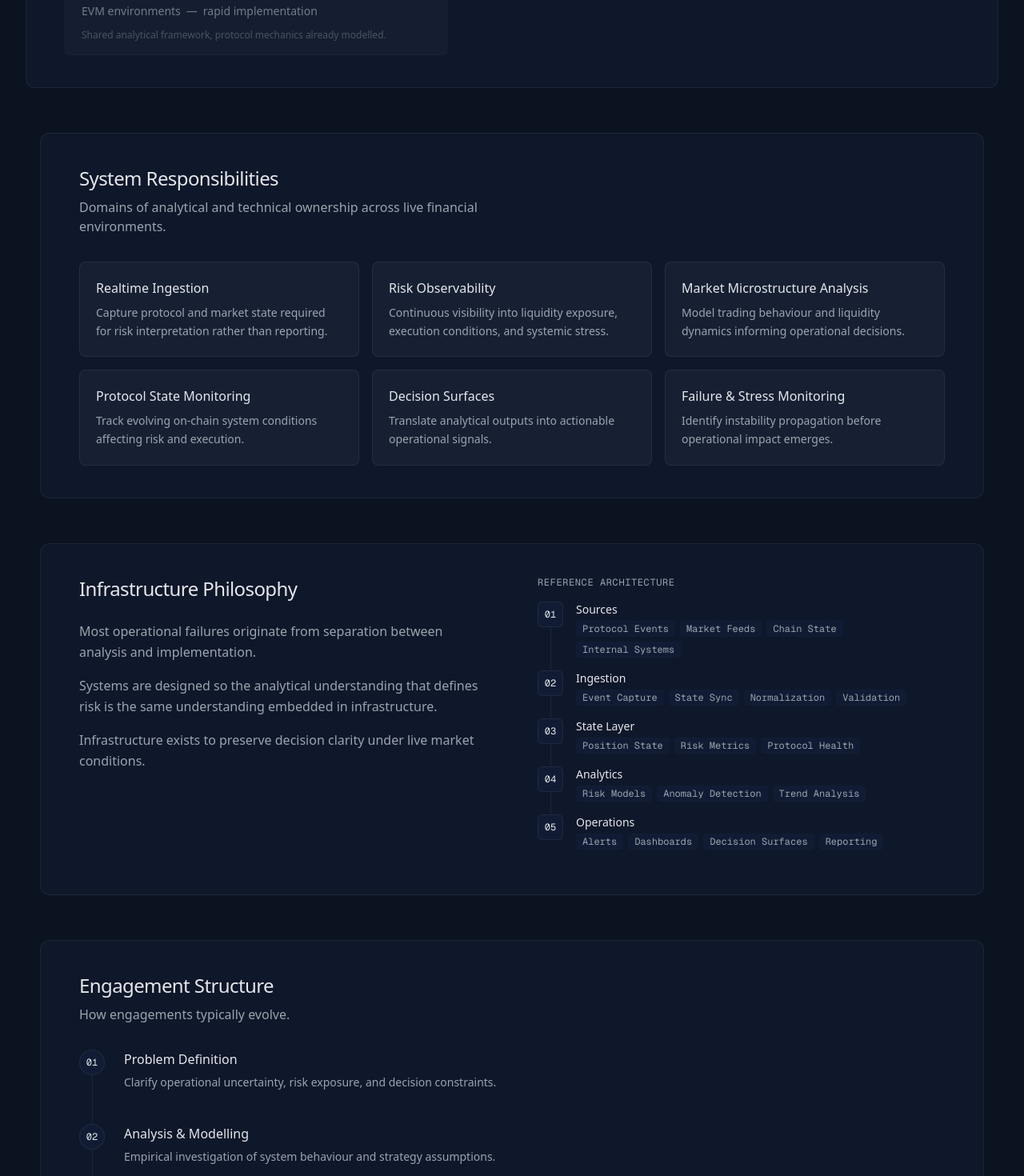
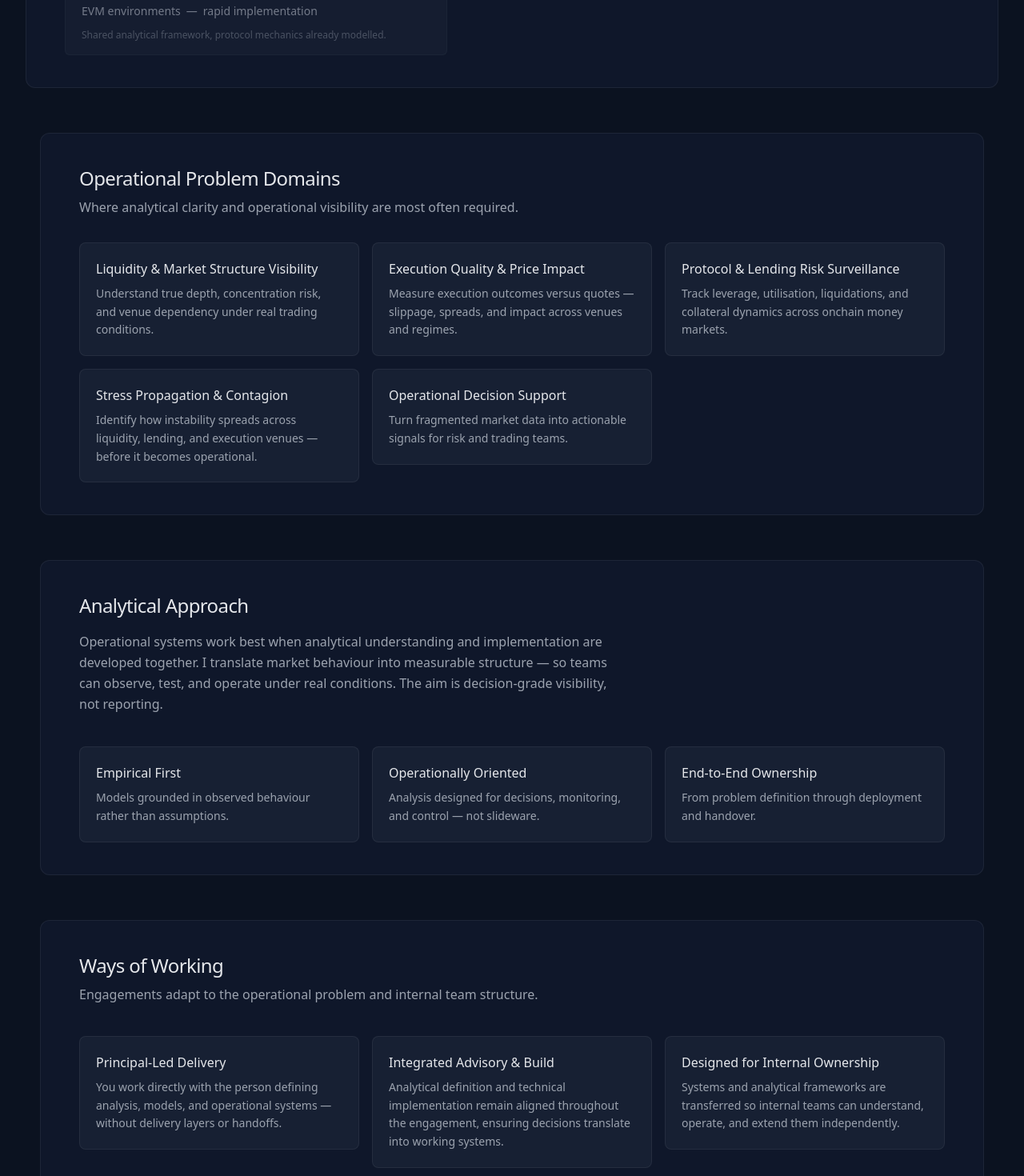
Before and after one commit to 0xNomadAnalyst/myweb, a Next.js app in the folder opus/: page / in a window 1280 px wide. Shown: the part 1330-2800 px from the top of the page at 80% size. Built offline with nearby package versions, Linux system fonts and the light colour scheme.

Commit message:
main narrative flow, and acceptable draft content settled
---

NEXT: try to make more exciting visually

```diff
--- a/opus/components/layout/header.tsx
+++ b/opus/components/layout/header.tsx
@@ -4,7 +4,8 @@ import Link from "next/link";
 import { Button } from "@/components/ui/button";
 
 const navLinks = [
-  { label: "System", href: "#system" },
+  { label: "Platform", href: "#system" },
+  { label: "Domains", href: "#capabilities" },
   { label: "Approach", href: "#approach" },
   { label: "Background", href: "#background" },
 ];
--- a/opus/components/sections/architecture.tsx
+++ b/opus/components/sections/architecture.tsx
@@ -1,78 +1,49 @@
 import { SectionShell } from "@/components/shared/section-shell";
 import { FadeIn } from "@/components/shared/fade-in";
 
-const stages = [
-  { label: "Sources", items: ["Protocol Events", "Market Feeds", "Chain State", "Internal Systems"] },
-  { label: "Ingestion", items: ["Event Capture", "State Sync", "Normalization", "Validation"] },
+const principles = [
   {
-    label: "State Layer",
-    items: ["Position State", "Risk Metrics", "Protocol Health"],
+    title: "Empirical First",
+    description:
+      "Models grounded in observed behaviour rather than assumptions.",
   },
   {
-    label: "Analytics",
-    items: ["Risk Models", "Anomaly Detection", "Trend Analysis"],
+    title: "Operationally Oriented",
+    description:
+      "Analysis designed for decisions, monitoring, and control — not slideware.",
   },
   {
-    label: "Operations",
-    items: ["Alerts", "Dashboards", "Decision Surfaces", "Reporting"],
+    title: "End-to-End Ownership",
+    description: "From problem definition through deployment and handover.",
   },
 ];
 
 export function Architecture() {
   return (
     <SectionShell id="approach">
-      <div className="grid gap-12 lg:grid-cols-2 lg:gap-16">
       <FadeIn>
         <h2 className="text-2xl font-medium tracking-tight">
-            Infrastructure Philosophy
+          Analytical Approach
         </h2>
-          <div className="mt-6 max-w-prose space-y-4 leading-relaxed text-muted-foreground">
-            <p>
-              Most operational failures originate from separation between
-              analysis and implementation.
+        <p className="mt-4 max-w-2xl leading-relaxed text-muted-foreground">
+          Operational systems work best when analytical understanding and
+          implementation are developed together. I translate market behaviour
+          into measurable structure — so teams can observe, test, and operate
+          under real conditions. The aim is decision-grade visibility, not
+          reporting.
         </p>
-            <p>
-              Systems are designed so the analytical understanding that defines
-              risk is the same understanding embedded in infrastructure.
-            </p>
-            <p>
-              Infrastructure exists to preserve decision clarity under live
-              market conditions.
+      </FadeIn>
+      <div className="mt-10 grid gap-4 md:grid-cols-3">
+        {principles.map((item, i) => (
+          <FadeIn key={item.title} delay={i * 0.05}>
+            <div className="rounded-lg border border-border bg-card p-5">
+              <h3 className="font-medium">{item.title}</h3>
+              <p className="mt-2 text-sm leading-relaxed text-muted-foreground">
+                {item.description}
               </p>
             </div>
           </FadeIn>
-        <FadeIn delay={0.1}>
-          <div className="space-y-0">
-            <p className="mb-4 font-mono text-xs uppercase tracking-wider text-muted-foreground">
-              Reference Architecture
-            </p>
-            {stages.map((stage, i) => (
-              <div key={stage.label} className="flex gap-4">
-                <div className="flex flex-col items-center">
-                  <div className="flex h-8 w-8 shrink-0 items-center justify-center rounded-md border border-border bg-secondary font-mono text-xs">
-                    {String(i + 1).padStart(2, "0")}
-                  </div>
-                  {i < stages.length - 1 && (
-                    <div className="min-h-3 w-px flex-1 bg-border" />
-                  )}
-                </div>
-                <div className="pb-4">
-                  <p className="text-sm font-medium">{stage.label}</p>
-                  <div className="mt-1 flex flex-wrap gap-1.5">
-                    {stage.items.map((item) => (
-                      <span
-                        key={item}
-                        className="rounded bg-secondary px-2 py-0.5 font-mono text-xs text-muted-foreground"
-                      >
-                        {item}
-                      </span>
         ))}
-                  </div>
-                </div>
-              </div>
-            ))}
-          </div>
-        </FadeIn>
       </div>
     </SectionShell>
   );
--- a/opus/components/sections/background.tsx
+++ b/opus/components/sections/background.tsx
@@ -1,63 +1,125 @@
 import { SectionShell } from "@/components/shared/section-shell";
 import { FadeIn } from "@/components/shared/fade-in";
 
-const credentials = [
-  { label: "Background", value: "Institutional Finance & Risk" },
-  { label: "Disciplines", value: "Risk Policy, Strategy Modelling, Infrastructure" },
-  { label: "Protocol Coverage", value: "DeFi / Solana Ecosystem" },
-  { label: "Engagement Model", value: "Principal-led, end-to-end" },
+const credentialGroups = [
+  {
+    title: "Education",
+    items: [
+      "BSc Economics & Philosophy — University of Bristol (First Class Honours)",
+      "MSc Economic Policy — University College London",
+    ],
+    caption: "Economic training applied to market structure and incentive design.",
+  },
+  {
+    title: "Professional Certifications",
+    items: [
+      "CFA Charterholder",
+      "Financial Risk Manager (FRM)",
+    ],
+  },
+  {
+    title: "Financial & Investment Experience",
+    items: [
+      "Bloomberg — Analytical Research & Financial Modelling",
+      "M&A Analyst — UK Renewable Energy",
+      "Project Finance Modelling — Utility-Scale Renewables (Chile)",
+    ],
+    caption: "Private-equity sponsored infrastructure and capital structuring.",
+  },
+  {
+    title: "Digital Asset & Token Economy Work",
+    items: [
+      "ICO / Utility Token Fundraising Support (~$60M raised)",
+      "Token Economy Modelling & Treasury Management Support",
+      "Operational Risk Infrastructure — Solstice Stablecoin (~$300M AUM)",
+    ],
+  },
 ];
 
 export function Background() {
   return (
     <SectionShell id="background">
-      <div className="grid gap-12 lg:grid-cols-2 lg:gap-16">
-        <FadeIn>
-          <h2 className="text-2xl font-medium tracking-tight">Background</h2>
-          <div className="mt-6 space-y-4 leading-relaxed text-muted-foreground">
+      <FadeIn>
+        <h2 className="text-2xl font-medium tracking-tight">
+          Background & Perspective
+        </h2>
+        <p className="mt-2 text-muted-foreground">
+          Strong analytical foundations developed across institutional finance, real
+          assets, and digital-asset markets.
+        </p>
+      </FadeIn>
+      <div className="mt-10 grid gap-12 lg:grid-cols-2 lg:gap-16">
+        <FadeIn delay={0.05}>
+          <div className="space-y-4 text-sm leading-relaxed text-muted-foreground">
             <p>
-              Practice grounded in institutional finance and risk modelling.
-              Training in project finance and quantitative risk established
-              the analytical principles applied to every engagement:
-              observability, system correctness, and decision-relevant state.
+              Financial systems work has consistently centred on data-led
+              decisionmaking under uncertainty — evaluating how incentives,
+              capital structure, and market behaviour translate into real
+              economic outcomes.
             </p>
             <p>
-              Recent work includes operational risk policy design, stablecoin
-              depeg investigation and event analysis, liquidity and
-              market-making strategy validation, and building realtime
-              monitoring infrastructure for DeFi protocols. Each engagement
-              bridges institutional finance understanding with on-chain
-              mechanics — enabling internalization of trading and monitoring
-              capability.
+              Across institutional research, investment analysis, and project
+              finance, my work focused on building analytical models used to
+              support capital allocation decisions involving material financial
+              risk. These environments required translating complex data into
+              decision frameworks trusted by investors, operators, and
+              executive stakeholders.
             </p>
             <p>
-              Independent practice. CFA, FRM. Every engagement is
-              principal-led.
+              Independent consulting work extended this approach across
+              startups and mid-market businesses, developing financial models,
+              analysing unit economics, and supporting operational and
+              strategic decisions across diverse business models.
+            </p>
+            <p>
+              Exposure to early digital-asset markets and token fundraising
+              cycles highlighted both the potential and the analytical
+              fragility of emerging crypto financial systems. Observing
+              repeated failures driven by weak incentive design and
+              insufficient risk visibility motivated a deliberate shift toward
+              more empirical approaches.
+            </p>
+            <p>
+              This led to focused work in onchain analytics, market
+              microstructure analysis, and protocol risk monitoring — applying
+              established financial and risk-management discipline to digitally
+              native financial environments.
+            </p>
+            <p>
+              Current engagements involve designing operational intelligence
+              and risk infrastructure supporting large-scale onchain financial
+              systems, where continuous visibility into liquidity, execution
+              quality, and protocol behaviour is required for safe operation.
             </p>
           </div>
         </FadeIn>
         <FadeIn delay={0.1}>
-          <div className="rounded-lg border border-border bg-card p-6">
-            <p className="mb-6 font-mono text-xs uppercase tracking-wider text-muted-foreground">
-              Credentials
-            </p>
-            <div className="space-y-0">
-              {credentials.map((cred, i) => (
-                <div
-                  key={cred.label}
-                  className={`flex items-center justify-between py-4 ${
-                    i < credentials.length - 1 ? "border-b border-border" : ""
-                  }`}
-                >
-                  <span className="text-sm text-muted-foreground">
-                    {cred.label}
-                  </span>
-                  <span className="font-mono text-sm font-medium">
-                    {cred.value}
-                  </span>
-                </div>
-              ))}
-            </div>
+          <div className="space-y-4">
+            {credentialGroups.map((group) => (
+              <div
+                key={group.title}
+                className="rounded-lg border border-border bg-card p-5"
+              >
+                <p className="mb-3 font-mono text-[10px] uppercase tracking-widest text-muted-foreground/50">
+                  {group.title}
+                </p>
+                <ul className="space-y-1.5">
+                  {group.items.map((item) => (
+                    <li
+                      key={item}
+                      className="text-sm leading-snug text-foreground/80"
+                    >
+                      {item}
+                    </li>
+                  ))}
+                </ul>
+                {group.caption && (
+                  <p className="mt-2.5 text-xs text-muted-foreground/40">
+                    {group.caption}
+                  </p>
+                )}
+              </div>
+            ))}
           </div>
         </FadeIn>
       </div>
--- a/opus/components/sections/capabilities.tsx
+++ b/opus/components/sections/capabilities.tsx
@@ -1,36 +1,31 @@
 import { SectionShell } from "@/components/shared/section-shell";
 import { FadeIn } from "@/components/shared/fade-in";
 
-const capabilities = [
+const domains = [
   {
-    title: "Realtime Ingestion",
+    title: "Liquidity & Market Structure Visibility",
     description:
-      "Capture protocol and market state required for risk interpretation rather than reporting.",
+      "Understand true depth, concentration risk, and venue dependency under real trading conditions.",
   },
   {
-    title: "Risk Observability",
+    title: "Execution Quality & Price Impact",
     description:
-      "Continuous visibility into liquidity exposure, execution conditions, and systemic stress.",
+      "Measure execution outcomes versus quotes — slippage, spreads, and impact across venues and regimes.",
   },
   {
-    title: "Market Microstructure Analysis",
+    title: "Protocol & Lending Risk Surveillance",
     description:
-      "Model trading behaviour and liquidity dynamics informing operational decisions.",
+      "Track leverage, utilisation, liquidations, and collateral dynamics across onchain money markets.",
   },
   {
-    title: "Protocol State Monitoring",
+    title: "Stress Propagation & Contagion",
     description:
-      "Track evolving on-chain system conditions affecting risk and execution.",
+      "Identify how instability spreads across liquidity, lending, and execution venues — before it becomes operational.",
   },
   {
-    title: "Decision Surfaces",
+    title: "Operational Decision Support",
     description:
-      "Translate analytical outputs into actionable operational signals.",
-  },
-  {
-    title: "Failure & Stress Monitoring",
-    description:
-      "Identify instability propagation before operational impact emerges.",
+      "Turn fragmented market data into actionable signals for risk and trading teams.",
   },
 ];
 
@@ -39,20 +34,20 @@ export function Capabilities() {
     <SectionShell id="capabilities">
       <FadeIn>
         <h2 className="text-2xl font-medium tracking-tight">
-          System Responsibilities
+          Operational Problem Domains
         </h2>
         <p className="mt-2 max-w-xl text-muted-foreground">
-          Domains of analytical and technical ownership across live financial
-          environments.
+          Where analytical clarity and operational visibility are most often
+          required.
         </p>
       </FadeIn>
       <div className="mt-8 grid gap-4 md:grid-cols-2 lg:grid-cols-3">
-        {capabilities.map((cap, i) => (
-          <FadeIn key={cap.title} delay={i * 0.05}>
+        {domains.map((domain, i) => (
+          <FadeIn key={domain.title} delay={i * 0.05}>
             <div className="rounded-lg border border-border bg-card p-5 transition-colors hover:bg-accent">
-              <h3 className="font-medium">{cap.title}</h3>
+              <h3 className="font-medium">{domain.title}</h3>
               <p className="mt-2 text-sm leading-relaxed text-muted-foreground">
-                {cap.description}
+                {domain.description}
               </p>
             </div>
           </FadeIn>
--- a/opus/components/sections/engagement.tsx
+++ b/opus/components/sections/engagement.tsx
@@ -1,30 +1,21 @@
 import { SectionShell } from "@/components/shared/section-shell";
 import { FadeIn } from "@/components/shared/fade-in";
 
-const phases = [
+const principles = [
   {
-    phase: "01",
-    title: "Problem Definition",
+    title: "Principal-Led Delivery",
     description:
-      "Clarify operational uncertainty, risk exposure, and decision constraints.",
+      "You work directly with the person defining analysis, models, and operational systems — without delivery layers or handoffs.",
   },
   {
-    phase: "02",
-    title: "Analysis & Modelling",
+    title: "Integrated Advisory & Build",
     description:
-      "Empirical investigation of system behaviour and strategy assumptions.",
+      "Analytical definition and technical implementation remain aligned throughout the engagement, ensuring decisions translate into working systems.",
   },
   {
-    phase: "03",
-    title: "Implementation",
+    title: "Designed for Internal Ownership",
     description:
-      "Build monitoring, analytics, or execution infrastructure required.",
-  },
-  {
-    phase: "04",
-    title: "Operational Transfer",
-    description:
-      "Enable internal teams to understand and operate systems independently.",
+      "Systems and analytical frameworks are transferred so internal teams can understand, operate, and extend them independently.",
   },
 ];
 
@@ -33,30 +24,21 @@ export function Engagement() {
     <SectionShell id="engagement">
       <FadeIn>
         <h2 className="text-2xl font-medium tracking-tight">
-          Engagement Structure
+          Ways of Working
         </h2>
         <p className="mt-2 max-w-xl text-muted-foreground">
-          How engagements typically evolve.
+          Engagements adapt to the operational problem and internal team
+          structure.
         </p>
       </FadeIn>
-      <div className="mt-8">
-        {phases.map((phase, i) => (
-          <FadeIn key={phase.phase} delay={i * 0.05}>
-            <div className="flex gap-6">
-              <div className="flex flex-col items-center">
-                <div className="flex h-8 w-8 shrink-0 items-center justify-center rounded-full border border-border bg-secondary font-mono text-xs">
-                  {phase.phase}
-                </div>
-                {i < phases.length - 1 && (
-                  <div className="w-px flex-1 bg-border" />
-                )}
-              </div>
-              <div className="pb-10">
-                <h3 className="font-medium">{phase.title}</h3>
-                <p className="mt-1.5 max-w-lg text-sm leading-relaxed text-muted-foreground">
-                  {phase.description}
-                </p>
-              </div>
+      <div className="mt-10 grid gap-4 md:grid-cols-3">
+        {principles.map((item, i) => (
+          <FadeIn key={item.title} delay={i * 0.05}>
+            <div className="rounded-lg border border-border bg-card p-5 transition-colors hover:bg-accent">
+              <h3 className="font-medium">{item.title}</h3>
+              <p className="mt-2 text-sm leading-relaxed text-muted-foreground">
+                {item.description}
+              </p>
             </div>
           </FadeIn>
         ))}
```
Lines whose indentation alone changed are shown as unchanged.
